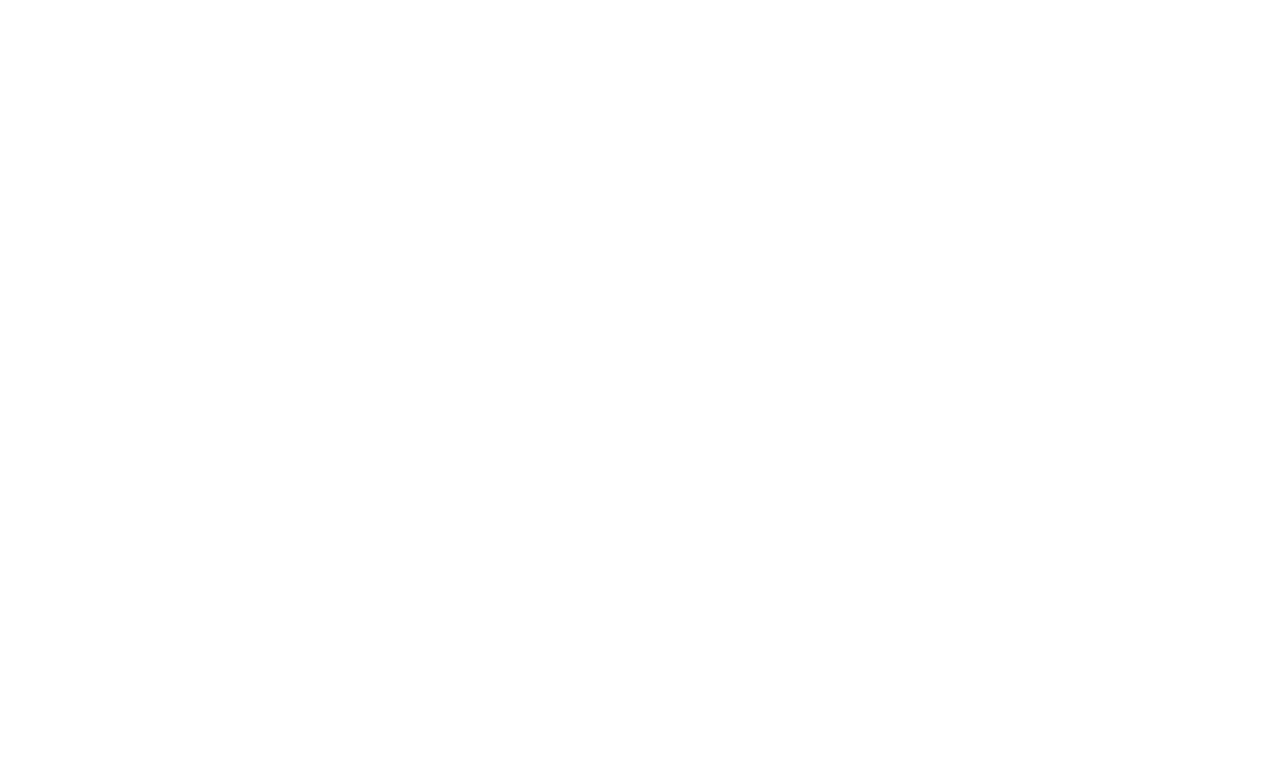
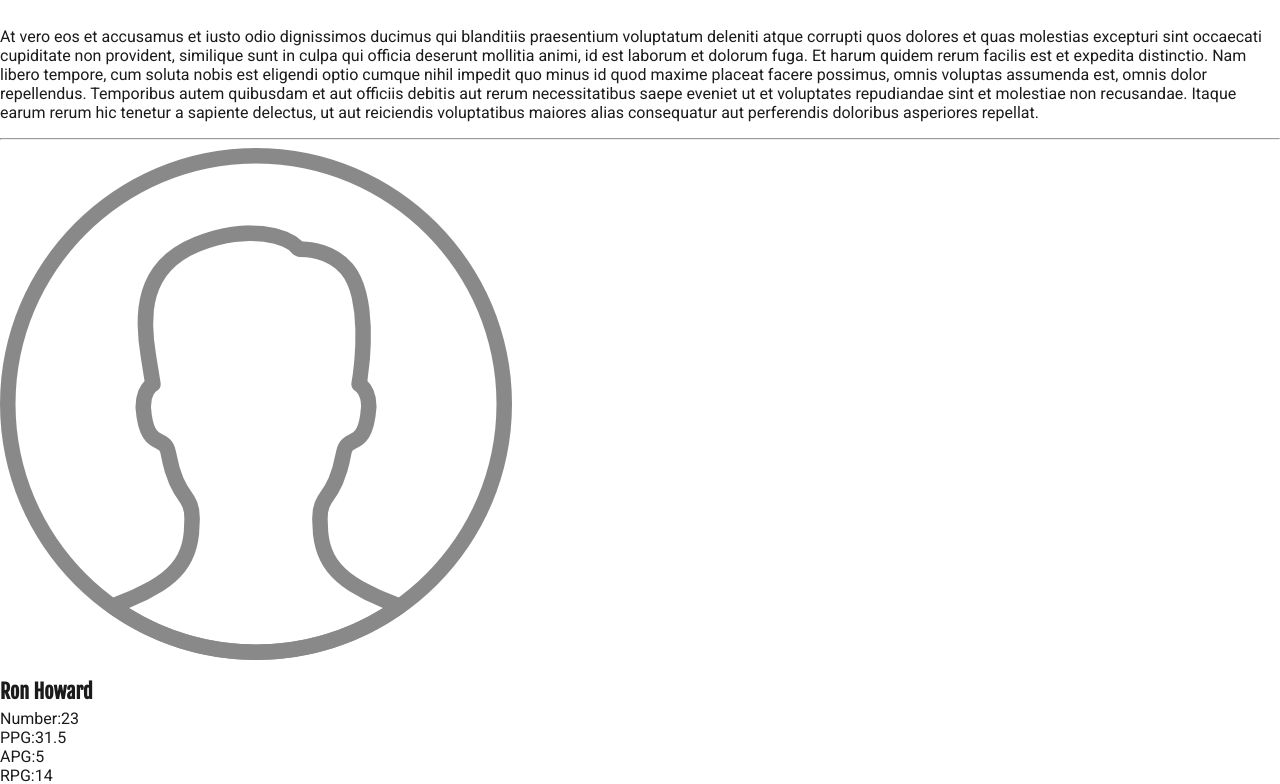
Before and after one commit to heero7/react-nba-highlights, a React (Create React App) app: page /team/76ers in a window 1280 px wide. Shown: the part 501-1285 px from the top of the page. Before the commit the page ends 800 px from the top, so only its background shows below. Built offline with nearby package versions, Linux system fonts and the light colour scheme; data requests are answered from the project's data file.

Commit message:
Added team detail section

```diff
--- a/src/components/App.js
+++ b/src/components/App.js
@@ -8,6 +8,7 @@ import Header from './header';
 import Footer from './footer';
 import Home from './home';
 import Teams from './teams';
+import Team from './team';
 
 class App extends Component {
     render() {
@@ -15,8 +16,9 @@ class App extends Component {
             <BrowserRouter>
                 <div>
                     <Header />
+                    <Route exact path="/" component={Home} />
                     <Route exact path="/teams" component={Teams} />
-                    <Route exact path="/" component={Home} />
+                    <Route exact path="/team/:id" component={Team}/>
                     <Footer />
                 </div>
             </BrowserRouter>
--- /dev/null
+++ b/src/components/team.js
@@ -0,0 +1,74 @@
+import React, { Component } from 'react';
+
+const URL_TEAM = 'http://localhost:3004/teams'
+
+class Team extends Component {
+    constructor(props) {
+        super(props);
+
+        this.state = {
+            data: []
+        }
+    }
+
+    componentDidMount(){
+        fetch(`${URL_TEAM}?name=${this.props.match.params.id}`, {method: 'GET'})
+        .then(res => res.json())
+        .then(json => {
+            this.setState({data:json})
+        });
+    }
+
+    renderRoster(squad) {
+        return squad.map((player, index) => {
+            return (
+                <div key={index} className="item player-wrapper">
+                   <img alt={player.name} src={`/images/avatar.png`}/>
+                   <h4>{player.name}</h4>
+                   <div className="node">
+                        <span>Number:</span>{player.number}
+                   </div>
+                   <div className="node">
+                        <span>PPG:</span>{player.PPG}
+                   </div>
+                   <div className="node">
+                        <span>APG:</span>{player.APG}
+                   </div>
+                   <div className="node">
+                        <span>RPG:</span>{player.RPG}
+                   </div>
+                </div>
+            )
+        })
+    }
+
+    renderData({data}){
+        return data.map((item) => {
+            return (
+                <div key={item.id} className="team-data-wrapper">
+                    <div className="left">
+                        <img alt={item.name} src={`/images/teams/${item.logo}`}/>
+                    </div>
+                    <div className="right">
+                        <h1>{item.name}</h1>
+                        <p>{item.description}</p>
+                        <hr />
+                    </div>
+                    <div className="squad">
+                        {this.renderRoster(item.squad)}
+                    </div>
+                </div>
+            )
+        })
+    }
+
+    render() {
+        return (
+            <div className="team-data">
+                {this.renderData(this.state)}
+            </div>
+        )
+    }
+}
+
+export default Team;
```
